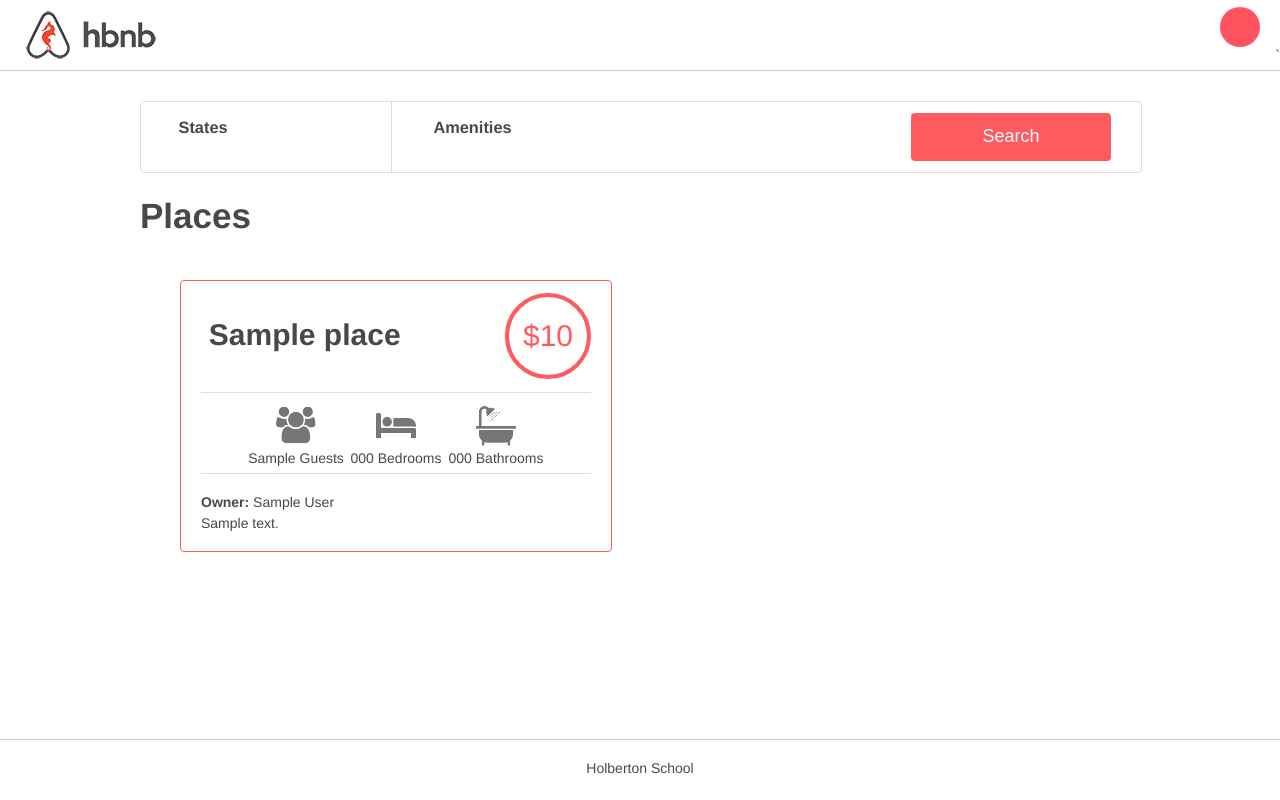
After one commit to oluwakayodemike/AirBnB_clone_v4, a Flask app: template web_dynamic/templates/2-hbnb.html in a window 1280 px wide. The commit adds this page. Run offline with Flask 3, Linux system fonts and the light colour scheme; the template is opened without the code that fills it: most values are stand-ins (such as "Sample title", 1, 10 or a date in 2020).

Commit message:
3. API status

```diff
--- /dev/null
+++ b/web_dynamic/static/scripts/2-hbnb.js
@@ -0,0 +1,24 @@
+$('document').ready(function () {
+  const url = 'http://' + window.location.hostname + ':5001/api/v1/status/';
+  $.get(url, function (response) {
+    if (response.status === 'OK') {
+      $('DIV#api_status').addClass('available');
+    } else {
+      $('DIV#api_status').removeClass('available');
+    }
+  });
+
+  let amenities = {};
+  $('INPUT[type="checkbox"]').change(function () {
+    if ($(this).is(':checked')) {
+      amenities[$(this).attr('data-id')] = $(this).attr('data-name');
+    } else {
+      delete amenities[$(this).attr('data-id')];
+    }
+    if (Object.values(amenities).length === 0) {
+      $('.amenities H4').html('&nbsp;');
+    } else {
+      $('.amenities H4').text(Object.values(amenities).join(', '));
+    }
+  });
+});
--- a/web_dynamic/static/styles/3-header.css
+++ b/web_dynamic/static/styles/3-header.css
@@ -1,11 +1,25 @@
 header {
-    background: white;
-    height: 70px;
-    width: 100%;
-    border-bottom: 1px solid #CCCCCC;
+  align-items: flex-end;
+	background-color: #fff;
+	background-image: url("../images/logo.png");
+	background-repeat: no-repeat;
+	background-position: 20px 50%;
+  display: flex;
+	height: 70px;
+  flex-direction: column;
+  justify-content: center;
+	width: 100%;
+	border-bottom: 1px solid #ccc;
 }
-header .logo {
-    background: url("../images/logo.png") no-repeat;
-    left: 20px;
-    height: 100%;
+
+#api_status {
+  border-radius: 50%;
+  background-color: #ccc;
+  height: 40px;
+  margin-right: 20px;
+  width: 40px;
 }
+
+#api_status.available {
+  background-color: #ff545f;
+}
--- /dev/null
+++ b/web_dynamic/templates/2-hbnb.html
@@ -0,0 +1,85 @@
+<!DOCTYPE html>
+<html lang="en">
+  <head>
+    <meta charset="UTF-8">
+    <link rel="stylesheet" type="text/css" href="../static/styles/4-common.css?cache_id={{ cache_id }}">
+    <link rel="stylesheet" type="text/css" href="../static/styles/3-header.css?cache_id={{ cache_id }}">
+    <link rel="stylesheet" type="text/css" href="../static/styles/3-footer.css?cache_id={{ cache_id }}">
+    <link rel="stylesheet" type="text/css" href="../static/styles/6-filters.css?cache_id={{ cache_id }}">
+    <link type="text/css" rel="stylesheet" href="../static/styles/8-places.css?cache_id={{ cache_id }}">
+    <link rel="icon" href="../static/images/icon.png?cache_id={{ cache_id }}" />
+    <title>HBnB</title>
+
+    <script src="https://code.jquery.com/jquery-3.6.0.min.js"></script>
+    <script src="../static/scripts/2-hbnb.js?{{ cache_id }}"></script>
+  </head>
+  <body>
+    <header>
+      <div class="logo"></div>
+      <div id="api_status" class="available"></div>`
+    </header>
+    <div class="container">
+      <section class="filters">
+	<div class="locations">
+	  <h3>States</h3>
+	  <h4>&nbsp;</h4>
+	  <div class="popover">
+	    <ul>
+	      {% for state in states %}
+	      <li>
+		<h2>{{ state[0].name }}:</h2>
+		<ul>
+		  {% for city in state[1] %}
+		  <li>{{ city.name }}</li>
+		  {% endfor %}
+		</ul>
+	      </li>
+	      {% endfor %}
+	    </ul>
+	  </div>
+	</div>
+	<div class="amenities">
+	  <h3>Amenities</h3>
+	  <h4>&nbsp;</h4>
+	  <div class="popover">
+	    <ul>
+	      {% for amenity in amenities %}
+	      <li>
+		      <input type="checkbox" data-id="{{ amenity.id }}" data-name="{{ amenity.name }}">
+		      {{ amenity.name }}
+	      </li>
+	      {% endfor %}
+	    </ul>
+	  </div>
+	</div>
+	<button type="button">Search</button>
+      </section>
+      <div class="placesh1"><h1>Places</h1></div>
+      <section class="places">
+	<!-- <h1>Places</h1> -->
+	{% for place in places %}
+	<article>
+	  <div class="title_box">
+	    <h2>{{ place.name }}</h2>
+	    <div class="price_by_night">${{ place.price_by_night }}</div>
+	  </div>
+	  <div class="information">
+	    <div class="max_guest">{{ place.max_guest }} Guest{% if place.max_guest != 1 %}s{% endif %}</div>
+            <div class="number_rooms">{{ place.number_rooms }} Bedroom{% if place.number_rooms != 1 %}s{% endif %}</div>
+            <div class="number_bathrooms">{{ place.number_bathrooms }} Bathroom{% if place.number_bathrooms != 1 %}s{% endif %}</div>
+	  </div>
+	  <div class="user">
+            <b>Owner:</b> {{ place.user.first_name }} {{ place.user.last_name }}
+          </div>
+          <div class="description">
+	    {{ place.description | safe }}
+          </div>
+	</article>
+	{% endfor %}
+      </section>
+    </div>
+    <footer>
+      <p>Holberton School</p>
+    </footer>
+  </body>
+</html>
```
Also changed, not shown: web_dynamic/2-hbnb.py (added, +50 -0 lines).
